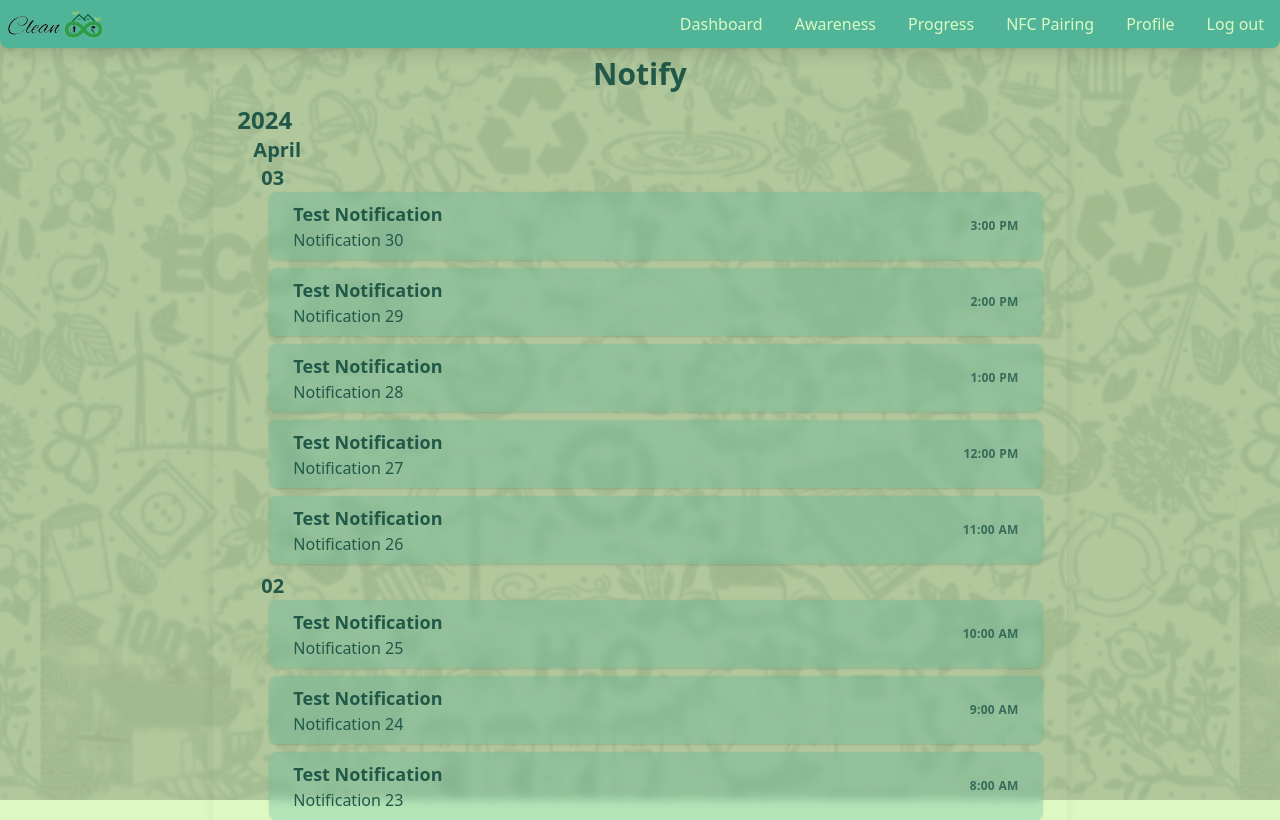
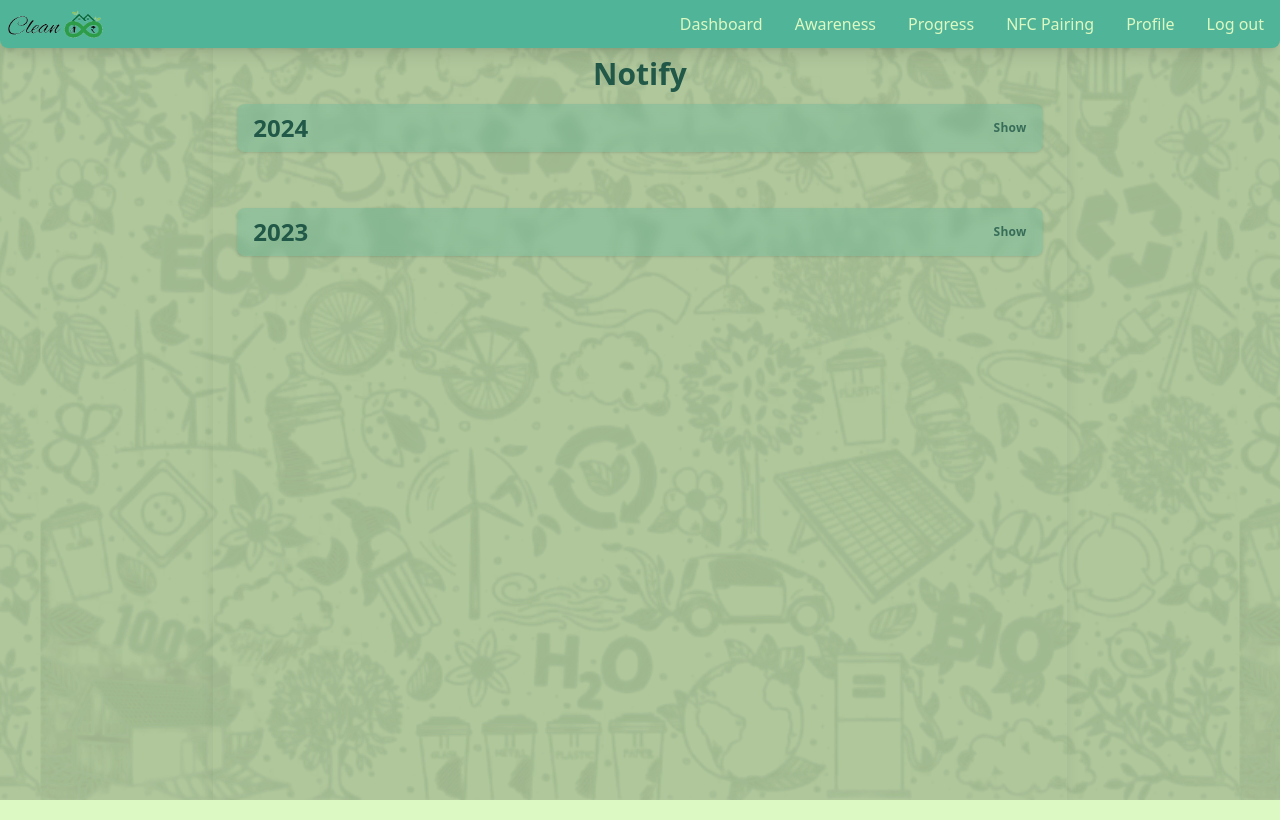
Before and after one commit to AJAY260505/cleaninfinity, a React (Vite) app in the folder client/: page /notify in a window 1280 px wide. Shown: the top 820 px of the page. Built offline with nearby package versions, Linux system fonts and the light colour scheme.

Commit message:
UI Notify Update 2

```diff
--- a/client/src/components/Notify.jsx
+++ b/client/src/components/Notify.jsx
@@ -1,4 +1,87 @@
+import {useState} from 'react'
 import {dummyNotifications} from '../data/config'
+
+export default function Notify() {
+  const [yearExpanded, setYearExpanded] = useState({})
+  const [monthExpanded, setMonthExpanded] = useState({})
+
+  const toggleYear = year => {
+    setYearExpanded(prevState => {
+      const newState = {...prevState}
+      newState[year] = !prevState[year]
+      return newState
+    })
+  }
+
+  const toggleMonth = month => {
+    setMonthExpanded(prevState => {
+      const newState = {...prevState}
+      newState[month] = !prevState[month]
+      return newState
+    })
+  }
+
+  return (
+    <div className='container flex flex-col relative'>
+      <h1 className='text-3xl font-bold fixed top-14 left-1/2 -translate-x-1/2 z-10'>Notify</h1>
+      {Object.entries(dummyNotifications).reverse().map(([year, months]) => (
+        <div key={year} className='flex flex-col mt-12'>
+          <YearToggle year={year} expanded={yearExpanded[year]} onClick={toggleYear} />
+          {yearExpanded[year] && (
+            <div className='flex flex-col pl-4'>
+              {Object.entries(months).reverse().map(([month, days]) => (
+                <div key={month} className='flex flex-col'>
+                  <MonthToggle
+                    month={month}
+                    expanded={monthExpanded[month]}
+                    onClick={toggleMonth}
+                  />
+                  {monthExpanded[month] && (
+                    <div className='flex flex-col pl-4'>
+                      {days
+                        .slice()
+                        .reverse()
+                        .map(({date, notifications}) => (
+                          <NotificationList key={date} date={`${month} ${date}`} notifications={notifications.slice().reverse()} />
+                        ))}
+                    </div>
+                  )}
+                </div>
+              ))}
+            </div>
+          )}
+        </div>
+      ))}
+    </div>
+  )
+}
+
+const YearToggle = ({year, expanded, onClick}) => (
+  <div className='flex items-center justify-between px-4 py-2 rounded-lg drop mb-2 shadow'>
+    <p className='font-bold text-2xl'>{year}</p>
+    <button className='text-xs font-bold text-dark-green/80 tracking-wide' onClick={() => onClick(year)}>
+      {expanded ? 'Hide' : 'Show'}
+    </button>
+  </div>
+)
+
+const MonthToggle = ({month, expanded, onClick}) => (
+  <div className='flex items-center justify-between px-4 py-2 rounded-lg drop mb-2 shadow'>
+    <p className='font-bold text-xl'>{month}</p>
+    <button className='text-xs font-bold text-dark-green/80 tracking-wide' onClick={() => onClick(month)}>
+      {expanded ? 'Hide' : 'Show'}
+    </button>
+  </div>
+)
+
+const NotificationList = ({date, notifications}) => (
+  <div className='flex flex-col ml-2'>
+    <p className='font-bold text-xl'>{date}</p>
+    {notifications.map(notification => (
+      <NotificationItem key={notification.timestamp} {...notification} />
+    ))}
+  </div>
+)
 
 const NotificationItem = ({timestamp, message, title}) => (
   <div className='flex items-center justify-between px-6 py-2 rounded-lg drop ml-2 mb-2 shadow'>
@@ -9,37 +92,3 @@ const NotificationItem = ({timestamp, message, title}) => (
     <p className='text-xs font-bold text-dark-green/80 tracking-wide'>{timestamp}</p>
   </div>
 )
-
-const NotificationList = ({date, notifications}) => (
-  <div className='flex flex-col ml-2'>
-    <p className='font-bold text-xl'>{date}</p>
-    {notifications.slice().map(notification => (
-      <NotificationItem key={notification.timestamp} {...notification} />
-    ))}
-  </div>
-)
-
-export default function Notify() {
-  return (
-    <div className='container flex flex-col relative'>
-      <h1 className='text-3xl font-bold fixed top-14 left-1/2 -translate-x-1/2 z-10'>Notify</h1>
-      {Object.entries(dummyNotifications)
-        .reverse()
-        .map(([year, months]) => (
-          <div key={year} className='flex flex-col mt-12'>
-            <p className='font-bold text-2xl'>{year}</p>
-            {Object.entries(months)
-              .reverse()
-              .map(([month, days]) => (
-                <div key={month} className='flex flex-col pl-4'>
-                  <p className='font-bold text-xl'>{month}</p>
-                  {[...days].reverse().map(({date, notifications}) => (
-                    <NotificationList key={date} date={date} notifications={[...notifications].reverse()} />
-                  ))}
-                </div>
-              ))}
-          </div>
-        ))}
-    </div>
-  )
-}
--- a/client/src/data/config.js
+++ b/client/src/data/config.js
@@ -28,31 +28,31 @@ export const dummyNotifications = {
       {
         date: '01',
         notifications: [
-          {message: 'Notification 1', timestamp: '10:00 AM', title: 'Test Notification'},
-          {message: 'Notification 2', timestamp: '11:00 AM', title: 'Test Notification'},
-          {message: 'Notification 3', timestamp: '12:00 PM', title: 'Test Notification'},
-          {message: 'Notification 4', timestamp: '1:00 PM', title: 'Test Notification'},
-          {message: 'Notification 5', timestamp: '2:00 PM', title: 'Test Notification'}
+          {message: 'Notification 1', timestamp: '10:00', title: 'Test Notification'},
+          {message: 'Notification 2', timestamp: '11:00', title: 'Test Notification'},
+          {message: 'Notification 3', timestamp: '12:00', title: 'Test Notification'},
+          {message: 'Notification 4', timestamp: '13:00', title: 'Test Notification'},
+          {message: 'Notification 5', timestamp: '14:00', title: 'Test Notification'}
         ]
       },
       {
         date: '02',
         notifications: [
-          {message: 'Notification 6', timestamp: '3:00 PM', title: 'Test Notification'},
-          {message: 'Notification 7', timestamp: '4:00 PM', title: 'Test Notification'},
-          {message: 'Notification 8', timestamp: '5:00 PM', title: 'Test Notification'},
-          {message: 'Notification 9', timestamp: '6:00 PM', title: 'Test Notification'},
-          {message: 'Notification 10', timestamp: '7:00 PM', title: 'Test Notification'}
+          {message: 'Notification 6', timestamp: '15:00', title: 'Test Notification'},
+          {message: 'Notification 7', timestamp: '16:00', title: 'Test Notification'},
+          {message: 'Notification 8', timestamp: '17:00', title: 'Test Notification'},
+          {message: 'Notification 9', timestamp: '18:00', title: 'Test Notification'},
+          {message: 'Notification 10', timestamp: '19:00', title: 'Test Notification'}
         ]
       },
       {
         date: '03',
         notifications: [
-          {message: 'Notification 11', timestamp: '8:00 PM', title: 'Test Notification'},
-          {message: 'Notification 12', timestamp: '9:00 PM', title: 'Test Notification'},
-          {message: 'Notification 13', timestamp: '10:00 PM', title: 'Test Notification'},
-          {message: 'Notification 14', timestamp: '11:00 PM', title: 'Test Notification'},
-          {message: 'Notification 15', timestamp: '12:00 AM', title: 'Test Notification'}
+          {message: 'Notification 11', timestamp: '20:00', title: 'Test Notification'},
+          {message: 'Notification 12', timestamp: '21:00', title: 'Test Notification'},
+          {message: 'Notification 13', timestamp: '22:00', title: 'Test Notification'},
+          {message: 'Notification 14', timestamp: '23:00', title: 'Test Notification'},
+          {message: 'Notification 15', timestamp: '00:00', title: 'Test Notification'}
         ]
       }
     ]
@@ -62,31 +62,31 @@ export const dummyNotifications = {
       {
         date: '01',
         notifications: [
-          {message: 'Notification 16', timestamp: '1:00 AM', title: 'Test Notification'},
-          {message: 'Notification 17', timestamp: '2:00 AM', title: 'Test Notification'},
-          {message: 'Notification 18', timestamp: '3:00 AM', title: 'Test Notification'},
-          {message: 'Notification 19', timestamp: '4:00 AM', title: 'Test Notification'},
-          {message: 'Notification 20', timestamp: '5:00 AM', title: 'Test Notification'}
+          {message: 'Notification 16', timestamp: '01:00', title: 'Test Notification'},
+          {message: 'Notification 17', timestamp: '02:00', title: 'Test Notification'},
+          {message: 'Notification 18', timestamp: '03:00', title: 'Test Notification'},
+          {message: 'Notification 19', timestamp: '04:00', title: 'Test Notification'},
+          {message: 'Notification 20', timestamp: '05:00', title: 'Test Notification'}
         ]
       },
       {
         date: '02',
         notifications: [
-          {message: 'Notification 21', timestamp: '6:00 AM', title: 'Test Notification'},
-          {message: 'Notification 22', timestamp: '7:00 AM', title: 'Test Notification'},
-          {message: 'Notification 23', timestamp: '8:00 AM', title: 'Test Notification'},
-          {message: 'Notification 24', timestamp: '9:00 AM', title: 'Test Notification'},
-          {message: 'Notification 25', timestamp: '10:00 AM', title: 'Test Notification'}
+          {message: 'Notification 21', timestamp: '06:00', title: 'Test Notification'},
+          {message: 'Notification 22', timestamp: '07:00', title: 'Test Notification'},
+          {message: 'Notification 23', timestamp: '08:00', title: 'Test Notification'},
+          {message: 'Notification 24', timestamp: '09:00', title: 'Test Notification'},
+          {message: 'Notification 25', timestamp: '10:00', title: 'Test Notification'}
         ]
       },
       {
         date: '03',
         notifications: [
-          {message: 'Notification 26', timestamp: '11:00 AM', title: 'Test Notification'},
-          {message: 'Notification 27', timestamp: '12:00 PM', title: 'Test Notification'},
-          {message: 'Notification 28', timestamp: '1:00 PM', title: 'Test Notification'},
-          {message: 'Notification 29', timestamp: '2:00 PM', title: 'Test Notification'},
-          {message: 'Notification 30', timestamp: '3:00 PM', title: 'Test Notification'}
+          {message: 'Notification 26', timestamp: '11:00', title: 'Test Notification'},
+          {message: 'Notification 27', timestamp: '12:00', title: 'Test Notification'},
+          {message: 'Notification 28', timestamp: '13:00', title: 'Test Notification'},
+          {message: 'Notification 29', timestamp: '14:00', title: 'Test Notification'},
+          {message: 'Notification 30', timestamp: '15:00', title: 'Test Notification'}
         ]
       }
     ]
```
